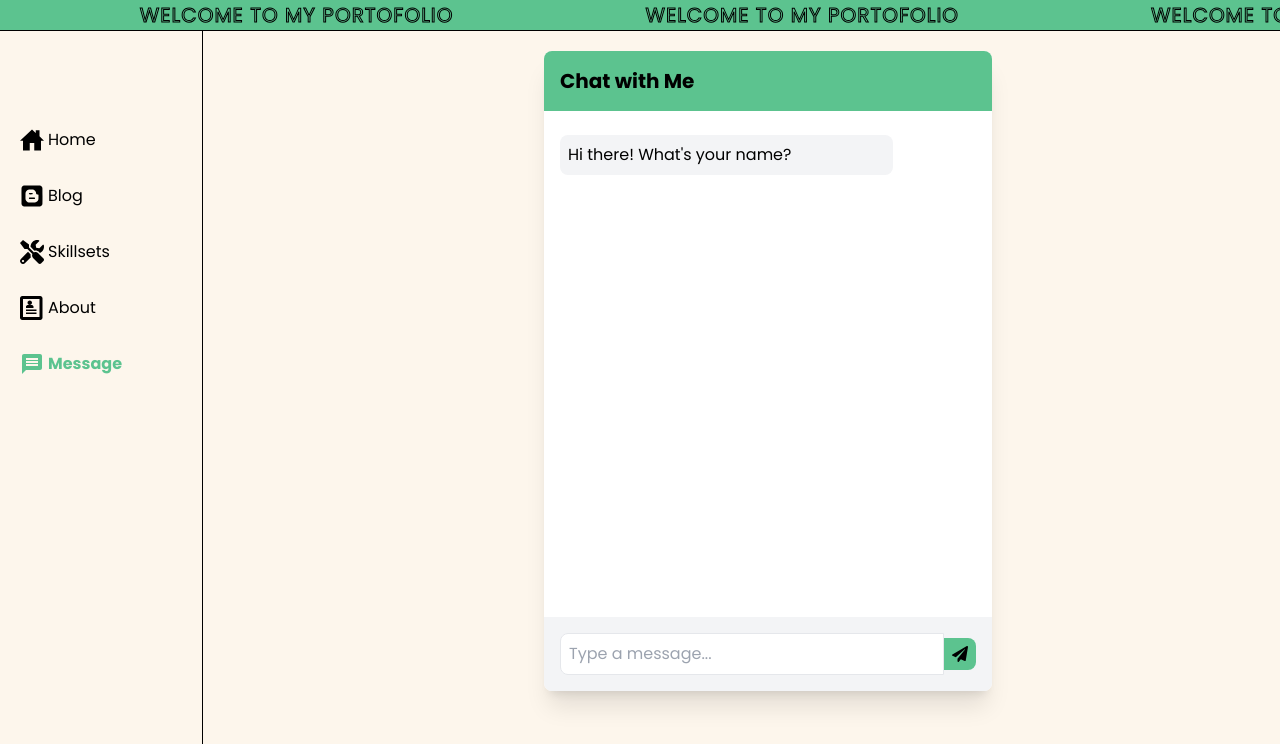
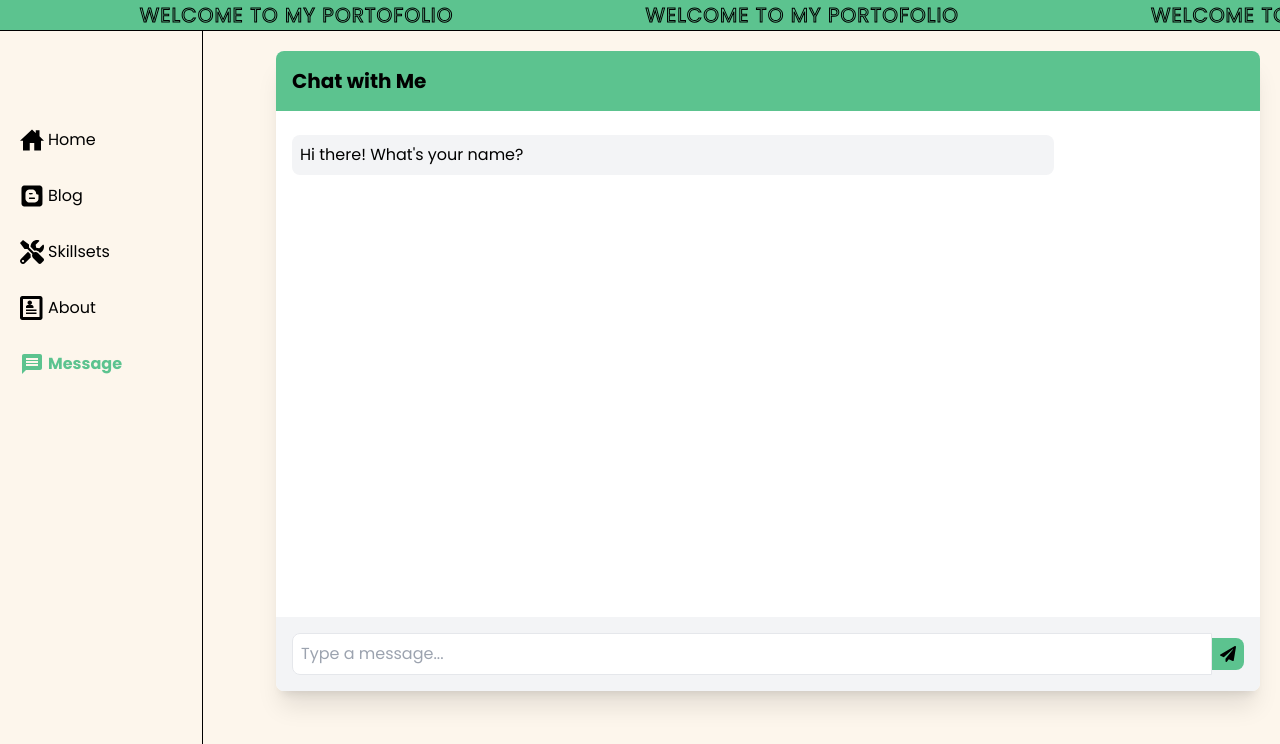
Before and after one commit to Delali34/portfolio, a Next.js app: page /message in a window 1280 px wide. Shown: the top 744 px of the page. Built offline with nearby package versions, Linux system fonts and the light colour scheme.

Commit message:
fixed the div overflowing on smaller screens in message page

```diff
--- a/app/message/page.js
+++ b/app/message/page.js
@@ -105,7 +105,7 @@
   };
 
   return (
-    <div className="flex flex-col h-[80vh] md:max-w-md max-w-sm mx-auto bg-white rounded-lg overflow-hidden shadow-xl">
+    <div className="flex flex-col h-[80vh] w-full  mx-auto bg-white rounded-lg overflow-x-hidden shadow-xl">
       <div className="bg-[#5cc38f] text-black p-4">
         <h2 className="md:text-xl text-sm font-bold">Chat with Me</h2>
       </div>
```
